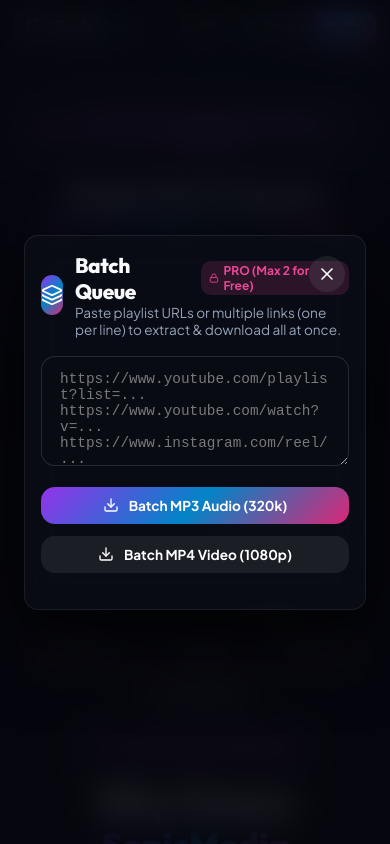
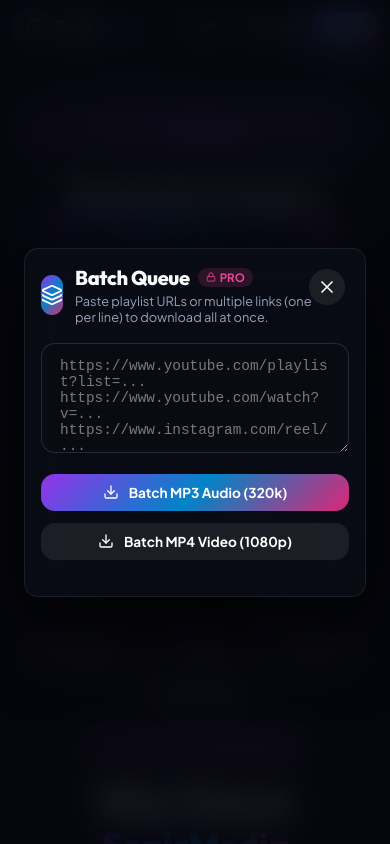
Before and after one commit to ShivamxRaj/SonicMedia, a React (Vite) app: page / in a window 390 px wide. Both pictures are taken after a click on the button "Batch". Shown: the top 844 px of the page. Built offline with nearby package versions, Linux system fonts and the light colour scheme.

Commit message:
fix(batch-modal): fix header title & PRO badge collision with close button on mobile viewports

```diff
--- a/src/components/BatchQueueModal.jsx
+++ b/src/components/BatchQueueModal.jsx
@@ -164,17 +164,17 @@
           }}>
             <Layers size={22} color="#fff" />
           </div>
-          <div>
-            <div style={{ display: 'flex', alignItems: 'center', gap: '8px' }}>
-              <h3 style={{ fontSize: '1.3rem', fontWeight: 800 }}>Batch Queue</h3>
+          <div style={{ paddingRight: '36px' }}>
+            <div style={{ display: 'flex', alignItems: 'center', gap: '8px', flexWrap: 'wrap' }}>
+              <h3 style={{ fontSize: '1.25rem', fontWeight: 800, margin: 0 }}>Batch Queue</h3>
               {!isPro && (
-                <span style={{ fontSize: '0.75rem', color: '#ec4899', background: 'rgba(236, 72, 153, 0.15)', padding: '2px 8px', borderRadius: '10px', fontWeight: 700, display: 'inline-flex', alignItems: 'center', gap: '4px' }}>
-                  <Lock size={10} /> PRO (Max 2 for Free)
+                <span style={{ fontSize: '0.72rem', color: '#ec4899', background: 'rgba(236, 72, 153, 0.15)', padding: '2px 8px', borderRadius: '10px', fontWeight: 700, display: 'inline-flex', alignItems: 'center', gap: '4px' }}>
+                  <Lock size={10} /> PRO
                 </span>
               )}
             </div>
-            <p style={{ fontSize: '0.85rem', color: 'var(--text-muted)' }}>
-              Paste playlist URLs or multiple links (one per line) to extract & download all at once.
+            <p style={{ fontSize: '0.8rem', color: 'var(--text-muted)', marginTop: '3px' }}>
+              Paste playlist URLs or multiple links (one per line) to download all at once.
             </p>
           </div>
         </div>
```
